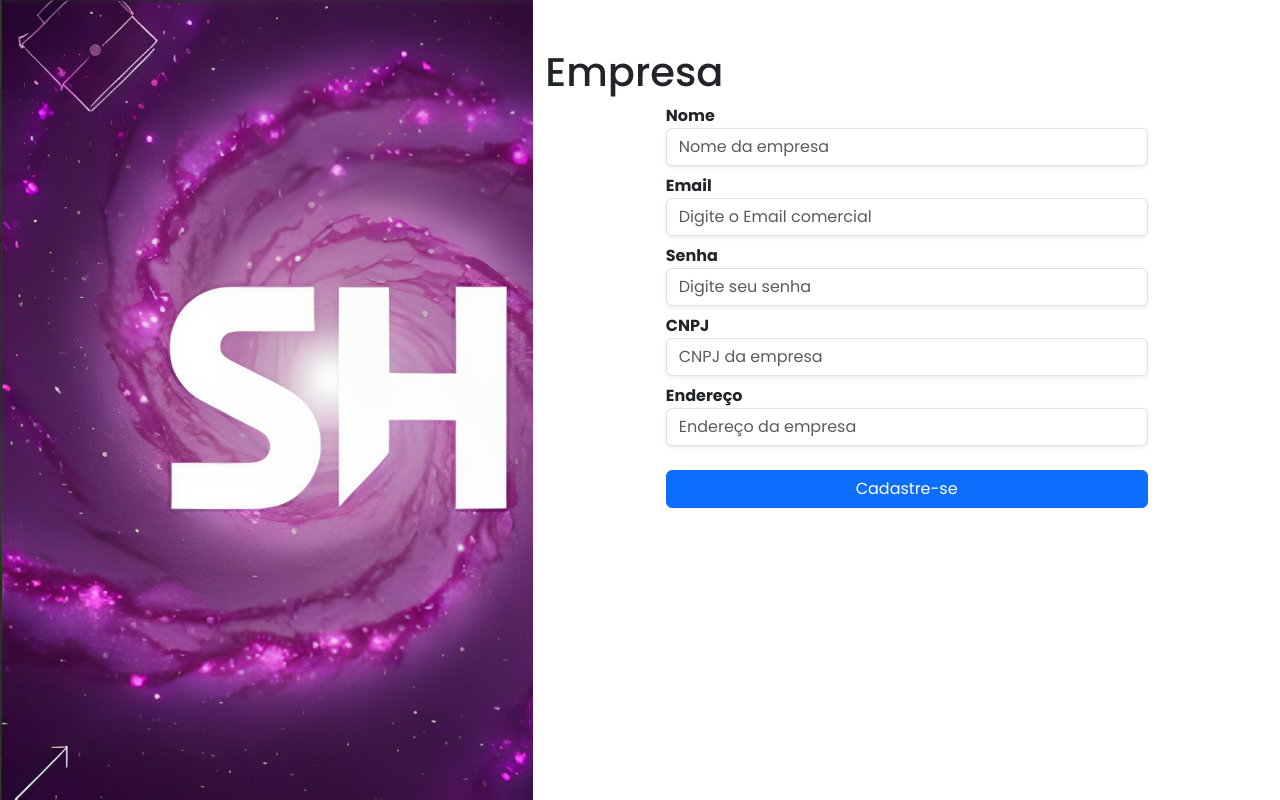
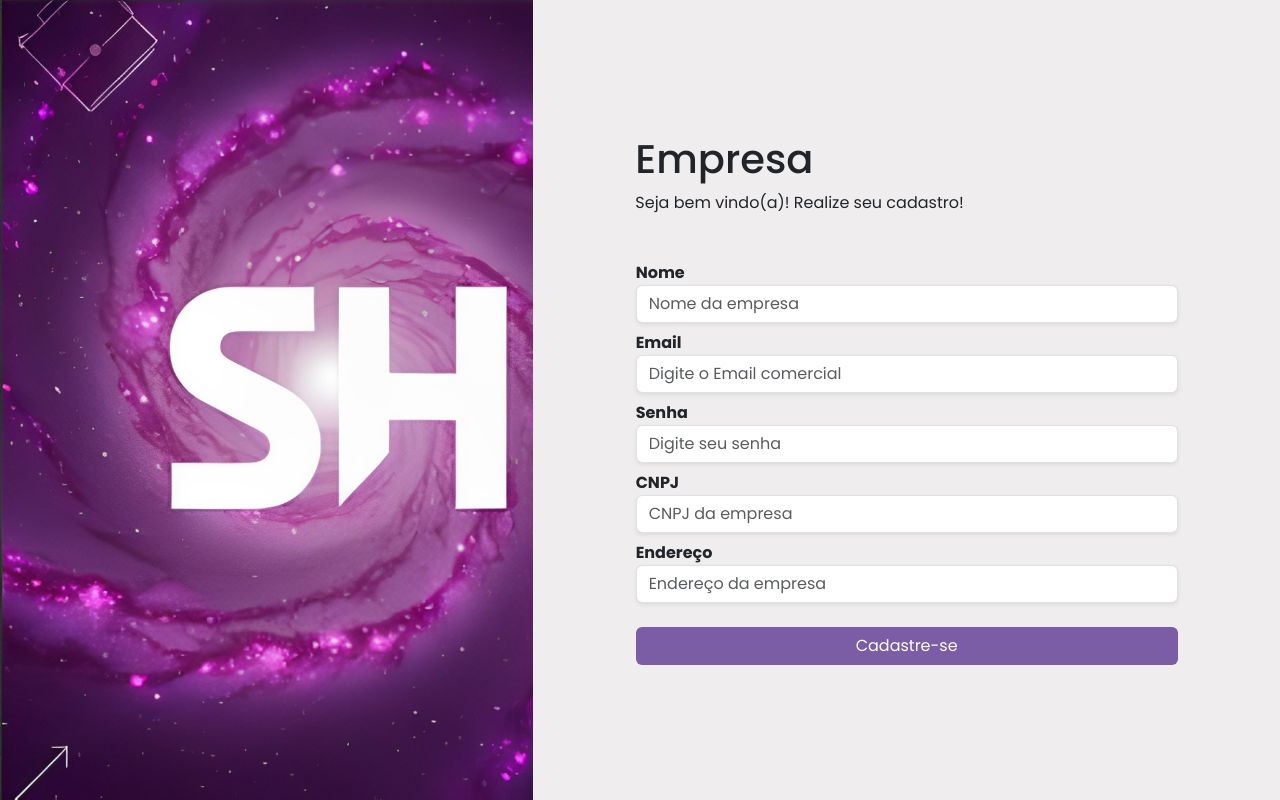
Before and after one commit to StefanyLino/Sprint_ServHub, a PHP site: page /cadastro-empresa.php in a window 1280 px wide. Run offline with PHP 8.4, Linux system fonts and the light colour scheme.

Commit message:
cadastro

```diff
--- a/sprint2/Login.php
+++ b/sprint2/Login.php
@@ -7,6 +7,12 @@
     <link rel="stylesheet" href="style.css">
     <title>Login</title>
 </head>
+<style>
+    .titulo{
+    margin: 0 90px 40px;
+    font-weight: bold;
+}
+</style>
 <body>
     <div class="d-flex col-sm-12 " >
         <div class="container col-sm-5" id="fundo">
--- a/sprint2/cadastro-empresa.php
+++ b/sprint2/cadastro-empresa.php
@@ -7,16 +7,20 @@
     <link rel="stylesheet" href="style.css">
     <style>
         .titulo{
-            margin-top: 0;
+            margin: 0 90px 30px;
+            font-weight: bold;
         }
     </style>
 </head>
 <body>
     <div class="d-flex col-sm-12">
         <div class="col-sm-5" id="fundo"></div>
-        <div class="container col-sm-7 d-flex mt-5 flex-column align-items-center " >
-            <h1 class="align-self-start titulo">Empresa</h1>
-            <form method="post" action="salvar-empresa.php" class="col-sm-8 ">
+        <div class="container col-sm-7 d-flex flex-column align-items-center justify-content-center" id="login">
+            <div class="align-self-start titulo">
+                <h1 class="mb-2">Empresa</h1>
+                <p id="bem-vindo">Seja bem vindo(a)! Realize seu cadastro!</p>
+            </div>
+            <form method="post" action="salvar-empresa.php" class="col-sm-9 ">
                 <div class="mb-2">
                     <label for="nome">Nome</label>
                     <input type="text" placeholder="Nome da empresa" id="nome_empresa" name="nome_empresa" required class="form-control shadow-sm">
@@ -37,7 +41,7 @@
                     <label for="endereco">Endereço</label>
                     <input type="text" placeholder="Endereço da empresa" id="endereco" name="endereco" required class="form-control shadow-sm">
                 </div>
-                <button type="submit" class="btn btn-submit btn-primary mt-3 w-100">Cadastre-se</button>
+                <button type="submit" class="btn btn-submit mt-3 w-100 " id="btn-custom">Cadastre-se</button>
             </form>
         </div>
     </div>
```
